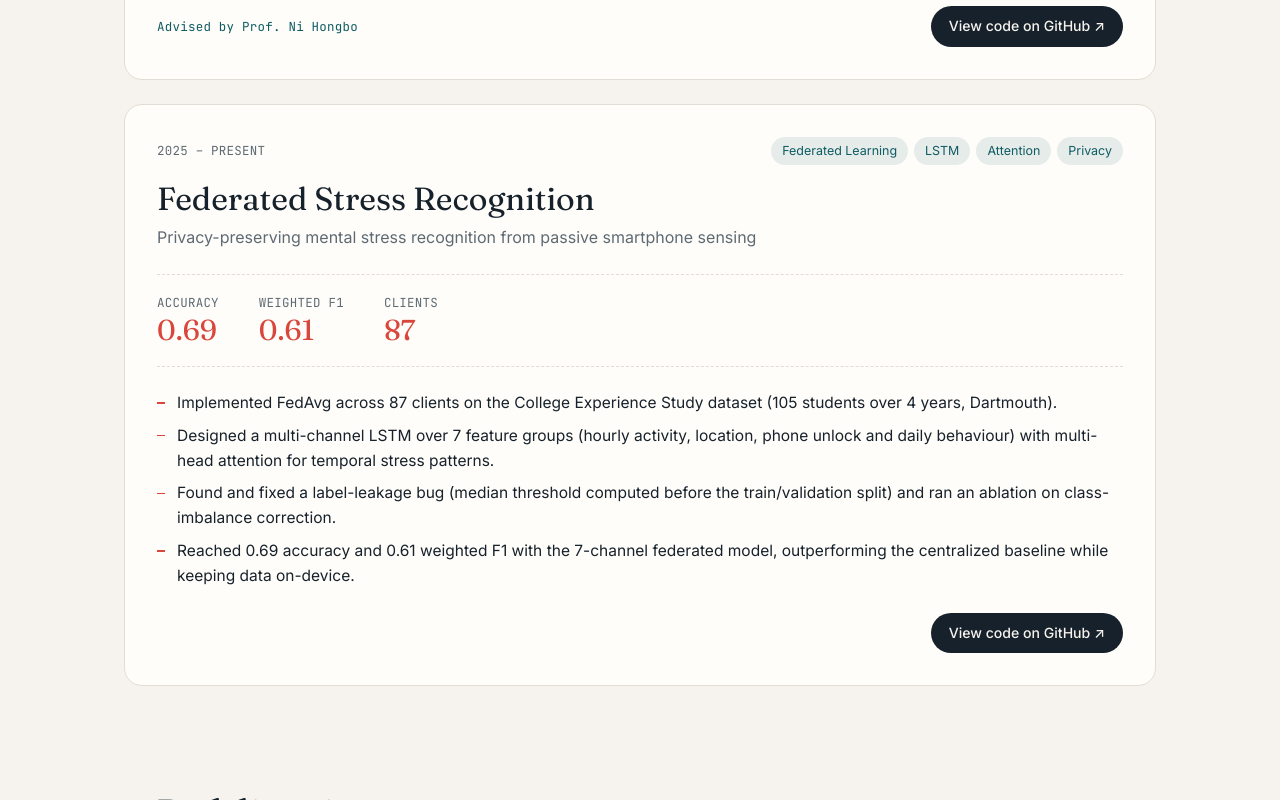
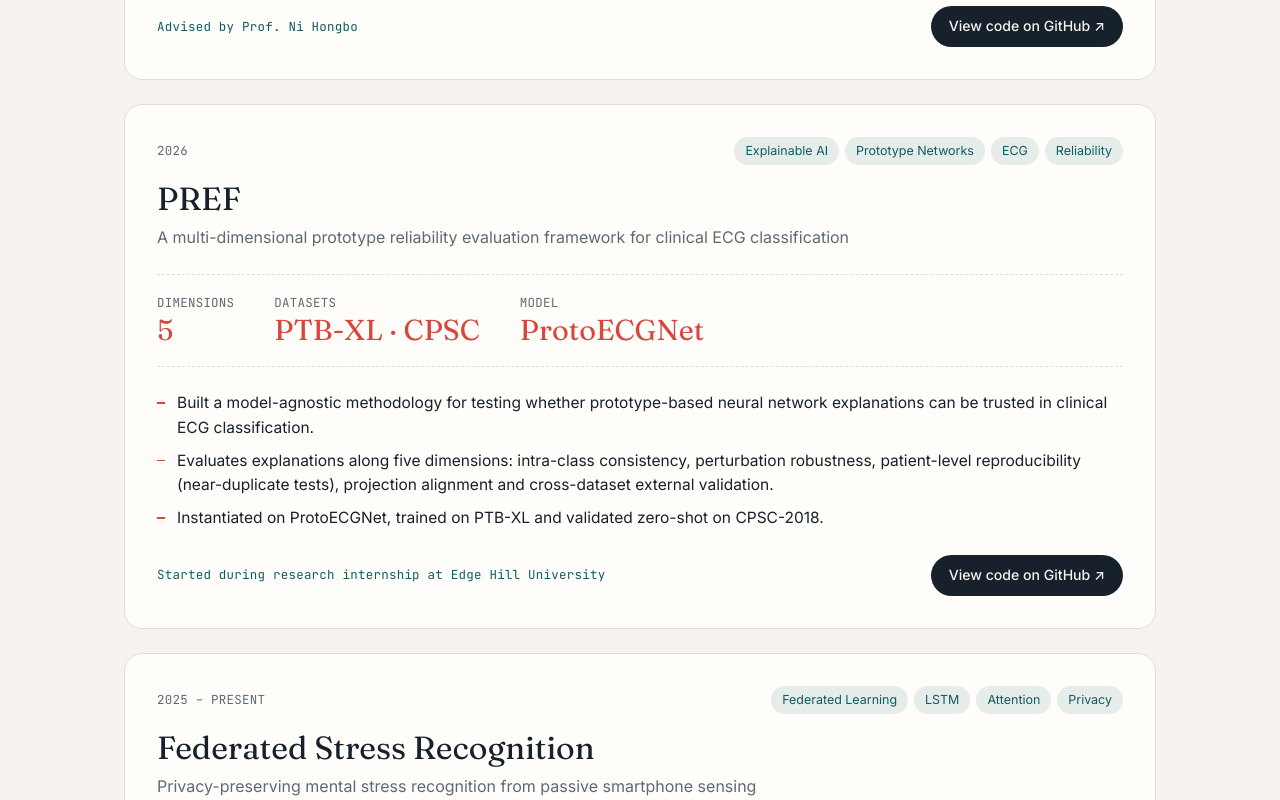
Before and after one commit to Huma-collab/Portfolio, a Next.js app: page / in a window 1280 px wide. Shown: the part 1780-2580 px from the top of the page. Built offline with nearby package versions, Linux system fonts and the light colour scheme.

Commit message:
Update cv.ts

```diff
--- a/data/cv.ts
+++ b/data/cv.ts
@@ -41,6 +41,25 @@ export const research = [
       { k: "AUC macro", v: "0.9209" },
       { k: "AUC MI+AVB", v: "0.9430" },
       { k: "Params", v: "1.42M" },
+    ],
+  },
+  {
+    title: "PREF",
+    subtitle:
+      "A multi-dimensional prototype reliability evaluation framework for clinical ECG classification",
+    period: "2026",
+    tags: ["Explainable AI", "Prototype Networks", "ECG", "Reliability"],
+    points: [
+      "Built a model-agnostic methodology for testing whether prototype-based neural network explanations can be trusted in clinical ECG classification.",
+      "Evaluates explanations along five dimensions: intra-class consistency, perturbation robustness, patient-level reproducibility (near-duplicate tests), projection alignment and cross-dataset external validation.",
+      "Instantiated on ProtoECGNet, trained on PTB-XL and validated zero-shot on CPSC-2018.",
+    ],
+    note: "Started during research internship at Edge Hill University",
+    code: "https://github.com/Huma-collab/Prototype-Reliability-Evaluation-Framework-",
+    metrics: [
+      { k: "Dimensions", v: "5" },
+      { k: "Datasets", v: "PTB-XL · CPSC" },
+      { k: "Model", v: "ProtoECGNet" },
     ],
   },
   {
```
